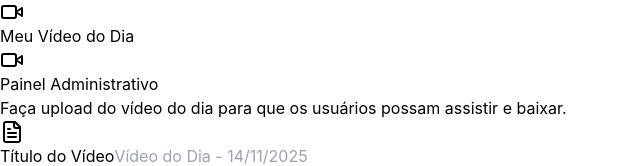
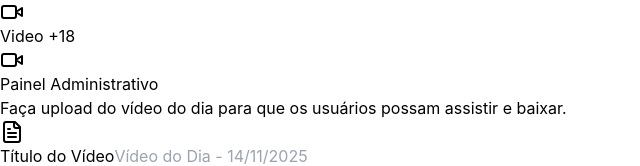
Before and after one commit to rubensaguiarofc/meu-video-dia, a React (Vite) app in the folder frontend/: page /admin in a window 1280 px wide. Shown: the top 166 px of the page, without its empty margins (0-640 px from the left). Built offline with nearby package versions, Linux system fonts and the light colour scheme.

Commit message:
Alterar nome do app para 'Video +18'

```diff
--- a/frontend/capacitor.config.json
+++ b/frontend/capacitor.config.json
@@ -1,6 +1,6 @@
 {
   "appId": "com.meuvideo.app",
-  "appName": "Meu Video do Dia",
+  "appName": "Video +18",
   "webDir": "dist",
   "server": {
     "androidScheme": "https",
--- a/frontend/index.html
+++ b/frontend/index.html
@@ -4,7 +4,7 @@
     <meta charset="UTF-8" />
     <link rel="icon" type="image/svg+xml" href="/vite.svg" />
     <meta name="viewport" content="width=device-width, initial-scale=1.0" />
-    <title>Meu Vídeo do Dia</title>
+    <title>Video +18</title>
   </head>
   <body>
     <div id="root"></div>
--- a/frontend/src/components/Navbar.jsx
+++ b/frontend/src/components/Navbar.jsx
@@ -7,7 +7,7 @@ const Navbar = () => {
         <div className="flex justify-center items-center">
           <div className="flex items-center space-x-2">
             <Video className="w-8 h-8" />
-            <h1 className="text-2xl font-bold">Meu Vídeo do Dia</h1>
+            <h1 className="text-2xl font-bold">Video +18</h1>
           </div>
         </div>
       </div>
```
Also changed, not shown: 1 other file (tests, documents, lock files or other folders).
